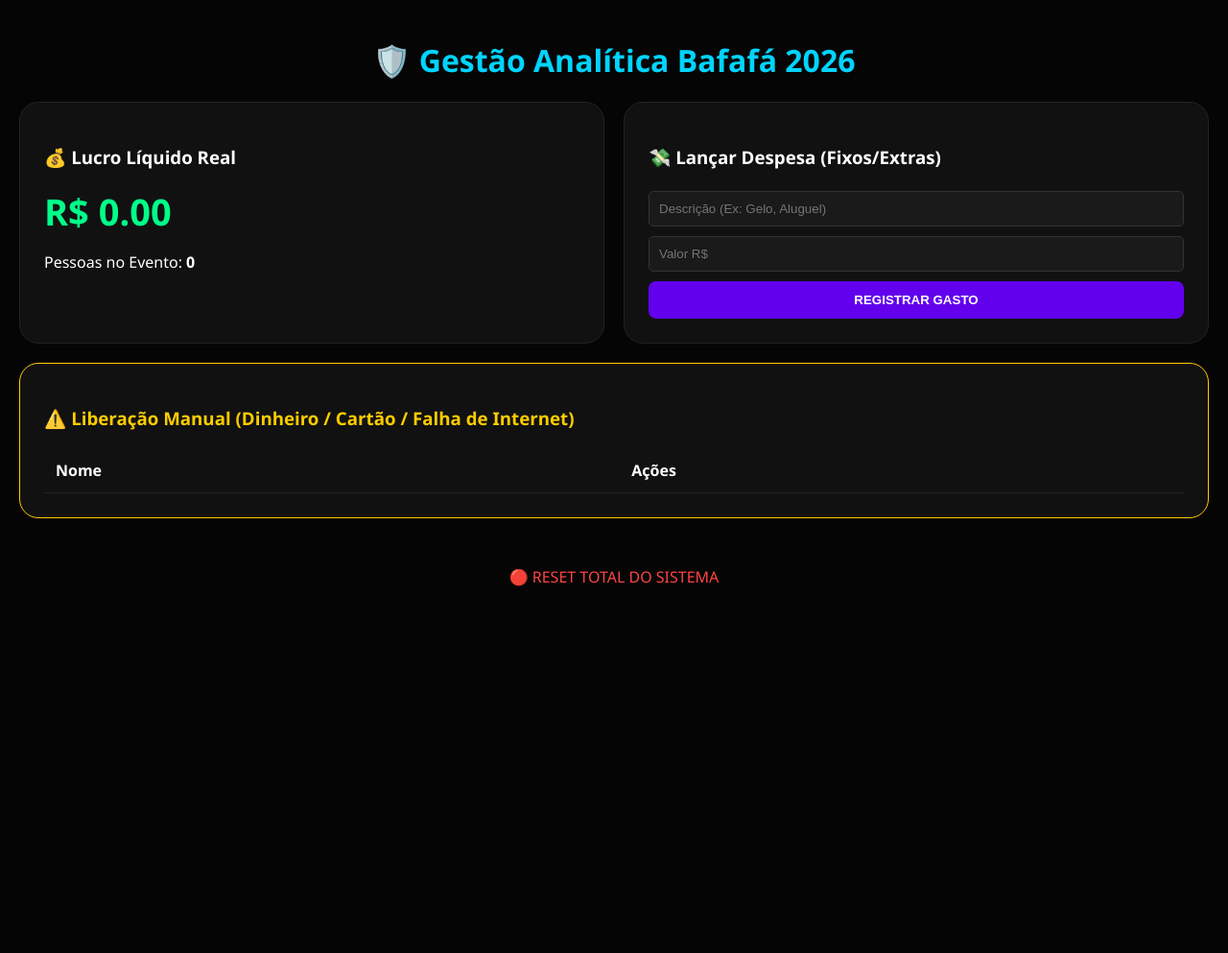
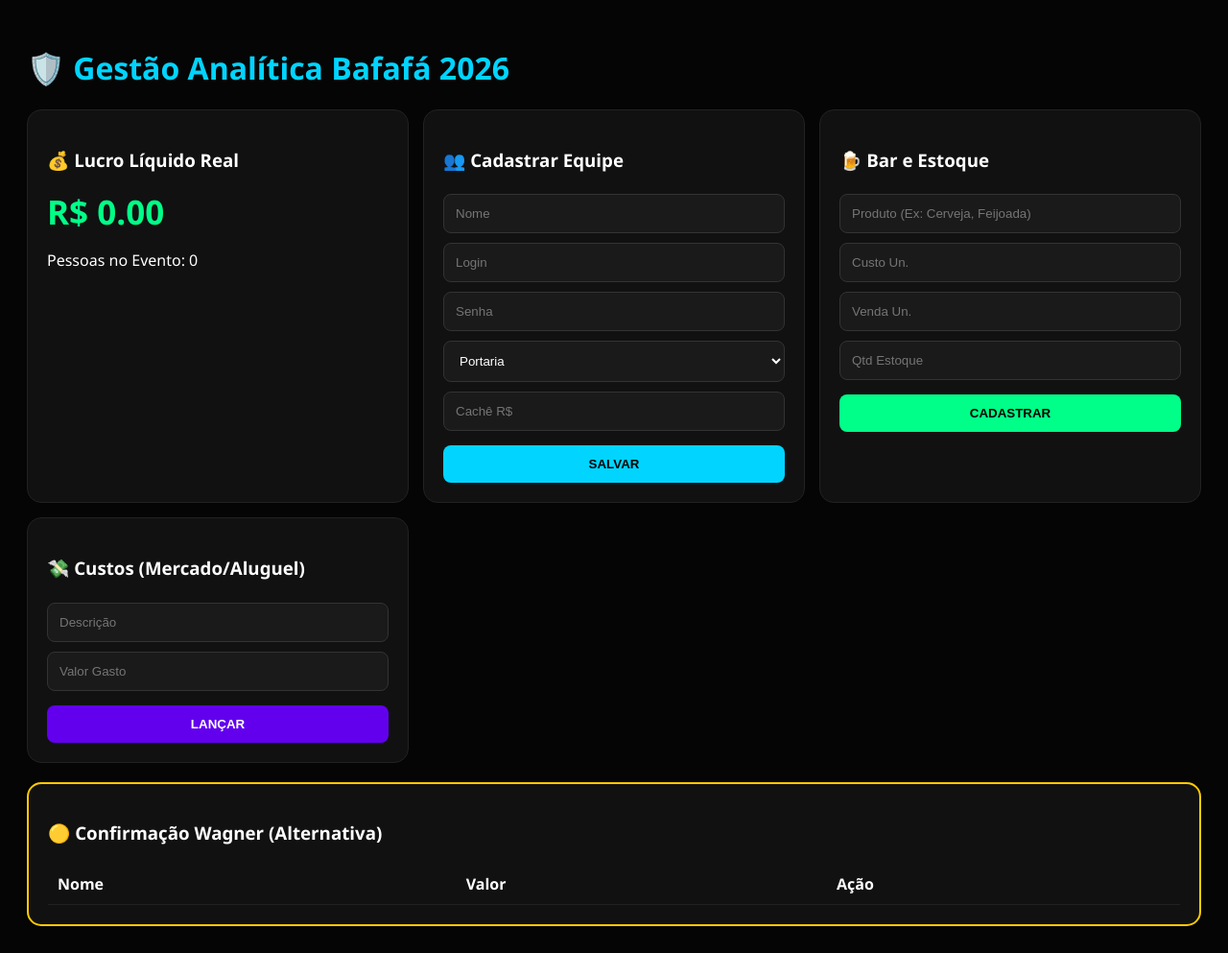
Before and after one commit to wagnerzaparolli15-ai/evento_samba, a Flask app: page /admin_total in a window 1280 px wide. Shown: the whole page at 96% size. Before the commit the page ends 611 px from the top, so only its background shows below. Run offline with Flask 3, Linux system fonts and the light colour scheme; the visitor is signed in with stand-in values (Sample User, id 1); lists and menus that the app fills with data are empty.

Commit message:
Sistema Total Bafafá: Webhook configurado e Fluxos integrados

```diff
--- a/app.py
+++ b/app.py
@@ -5,49 +5,47 @@ from sqlalchemy import func
 
 app = Flask(__name__)
 
-# --- 1. CONFIGURAÇÃO (RENDER & POSTGRES) ---
+# --- CONFIGURAÇÃO ---
 db_url = os.getenv("DATABASE_URL")
 if db_url and db_url.startswith("postgres://"):
     db_url = db_url.replace("postgres://", "postgresql://", 1)
-if db_url and "sslmode" not in db_url:
-    db_url += "?sslmode=require"
-
-app.config['SQLALCHEMY_DATABASE_URI'] = db_url
+app.config['SQLALCHEMY_DATABASE_URI'] = db_url or "sqlite:///bafafa_total.db"
 app.config['SQLALCHEMY_TRACK_MODIFICATIONS'] = False
-app.secret_key = os.getenv("SECRET_KEY", "SISTEMA_BAFAFA_2026_FINAL_MASTER")
+app.secret_key = os.getenv("SECRET_KEY", "BAFAFA_TOTAL_2026")
 
 db = SQLAlchemy(app)
 sdk = mercadopago.SDK(os.getenv("MP_ACCESS_TOKEN"))
 
-# --- 2. MODELOS (ESTRUTURA COMPLETA) ---
+# --- MODELOS (BANCO DE DADOS) ---
 class Equipe(db.Model):
     id = db.Column(db.Integer, primary_key=True)
     nome = db.Column(db.String(100)); usuario = db.Column(db.String(50), unique=True)
-    senha = db.Column(db.String(50)); cargo = db.Column(db.String(30)); cachet = db.Column(db.Float, default=0.0)
+    senha = db.Column(db.String(50)); cargo = db.Column(db.String(30)) # admin, bar, portaria
+    cachet = db.Column(db.Float, default=0.0)
 
 class Cliente(db.Model):
     id = db.Column(db.Integer, primary_key=True); nome = db.Column(db.String(100)); telefone = db.Column(db.String(20))
     pago = db.Column(db.Boolean, default=False); na_casa = db.Column(db.Boolean, default=False)
-    metodo = db.Column(db.String(20), default="pix")
-    payment_id = db.Column(db.String(100)); valor_total = db.Column(db.Float, default=45.0)
-    quem_liberou = db.Column(db.String(50), default=""); hora_entrada = db.Column(db.String(20))
+    metodo = db.Column(db.String(20), default="pix"); payment_id = db.Column(db.String(100))
+    valor_total = db.Column(db.Float, default=45.0); quem_liberou = db.Column(db.String(50)); hora_entrada = db.Column(db.String(20))
 
 class CustoEvento(db.Model):
-    id = db.Column(db.Integer, primary_key=True)
-    descricao = db.Column(db.String(100)); valor = db.Column(db.Float, default=0.0)
+    id = db.Column(db.Integer, primary_key=True); descricao = db.Column(db.String(100)); valor = db.Column(db.Float, default=0.0)
 
 class Produto(db.Model):
     id = db.Column(db.Integer, primary_key=True); nome = db.Column(db.String(100))
     preco_custo = db.Column(db.Float, default=0.0); preco_venda = db.Column(db.Float, default=0.0)
     estoque = db.Column(db.Integer, default=0); vendidos = db.Column(db.Integer, default=0)
 
+class PedidoBar(db.Model):
+    id = db.Column(db.Integer, primary_key=True); cliente_id = db.Column(db.Integer)
+    itens = db.Column(db.Text); valor_total = db.Column(db.Float); pago = db.Column(db.Boolean, default=False)
+    entregue = db.Column(db.Boolean, default=False); qrcode_pedido = db.Column(db.String(100))
+
 with app.app_context():
     db.create_all()
-    if not Equipe.query.filter_by(usuario='wagner').first():
-        db.session.add(Equipe(nome='Wagner Master', usuario='wagner', senha='123', cargo='admin'))
-        db.session.commit()
 
-# --- 3. BIBLIOTECA DE QR CODE LOCAL ---
+# --- AUXILIARES ---
 def gerar_qr_base64(conteudo):
     qr = qrcode.QRCode(version=1, box_size=10, border=2)
     qr.add_data(conteudo)
@@ -57,26 +55,21 @@ def gerar_qr_base64(conteudo):
     img.save(buffered, format="PNG")
     return base64.b64encode(buffered.getvalue()).decode()
 
-# --- 4. ROTA DE RESET (PARA LIMPEZA E ATUALIZAÇÃO DE COLUNAS) ---
-@app.route('/reset-bruto-bafafa')
-def reset_bruto():
-    try:
-        # Deletar dados de forma segura
-        db.session.query(CustoEvento).delete()
-        db.session.query(Produto).delete()
-        db.session.query(Cliente).delete()
-        db.session.query(Equipe).delete()
-        db.session.commit()
-        db.drop_all() # Agora sim, com o banco parado, limpamos a estrutura
-        db.create_all()
-        db.session.add(Equipe(nome='Wagner Master', usuario='wagner', senha='123', cargo='admin'))
-        db.session.commit()
-        return "<h1>✅ SISTEMA RESETADO!</h1><p>Tabelas recriadas. Login 'wagner' restaurado.</p>"
-    except Exception as e:
-        db.session.rollback()
-        return f"<h1>⚠️ Erro no Reset: {e}</h1>"
+# --- WEBHOOK (BAIXA AUTOMÁTICA) ---
+@app.route('/webhook', methods=['POST'])
+def webhook():
+    data = request.get_json()
+    if data and data.get("type") == "payment":
+        payment_id = data["data"]["id"]
+        payment_info = sdk.payment().get(payment_id)
+        if payment_info["response"].get("status") == "approved":
+            c = Cliente.query.filter_by(payment_id=str(payment_id)).first()
+            if c: c.pago = True; db.session.commit()
+            p = PedidoBar.query.filter_by(qrcode_pedido=str(payment_id)).first()
+            if p: p.pago = True; db.session.commit()
+    return "", 200
 
-# --- 5. FLUXO DE VENDAS ---
+# --- ROTAS CLIENTE ---
 @app.route('/')
 def index(): return render_template('index.html')
 
@@ -90,78 +83,56 @@ def reservar():
 def pagamento(id):
     c = Cliente.query.get_or_404(id)
     tipo = request.args.get('tipo', 'pix')
-    valor_f = 45.0 * 1.10 if tipo == 'card' else 45.0
-    try:
-        res = sdk.payment().create({
-            "transaction_amount": float(valor_f), "description": "Ingresso Bafafá",
-            "payment_method_id": tipo, "payer": {"email": "vendas@bafafa.com"}
-        })
-        conteudo = res["response"]["point_of_interaction"]["transaction_data"]["qr_code"] if tipo == 'pix' else res["response"]["init_point"]
-        qr_img = gerar_qr_base64(conteudo)
-        c.payment_id = str(res["response"]["id"]); c.valor_total = valor_f; c.metodo = tipo
-        db.session.commit()
-        return render_template('pagamento.html', c=c, qr_img=qr_img, tipo=tipo)
-    except: return "Erro MP", 500
+    res = sdk.payment().create({
+        "transaction_amount": 45.0, "description": "Bafafá 2026", "payment_method_id": tipo,
+        "notification_url": url_for('webhook', _external=True), "payer": {"email": "vendas@bafafa.com"}
+    })
+    c.payment_id = str(res["response"]["id"]); c.metodo = tipo; db.session.commit()
+    qr_conteudo = res["response"]["point_of_interaction"]["transaction_data"]["qr_code"] if tipo == 'pix' else res["response"]["init_point"]
+    return render_template('pagamento.html', c=c, qr_img=gerar_qr_base64(qr_conteudo), tipo=tipo)
 
 @app.route('/ingresso/<int:id>')
 def ingresso(id):
     c = Cliente.query.get_or_404(id)
-    if not c.pago and c.metodo == "pix":
-        p_res = sdk.payment().get(c.payment_id)
-        if p_res["response"].get("status") == "approved":
-            c.pago = True; db.session.commit()
-    return render_template('obrigado.html', c=c, checkin_url=url_for('validar_entrada', id=c.id, _external=True))
+    if not c.pago: return render_template('templates-feedback.html', c=c)
+    return render_template('obrigado.html', c=c)
 
-# --- 6. GESTÃO E STAFF ---
+# --- ROTAS STAFF / ADMIN ---
 @app.route('/login-staff', methods=['GET', 'POST'])
 def login_staff():
     if request.method == 'POST':
         f = Equipe.query.filter_by(usuario=request.form.get('username'), senha=request.form.get('senha')).first()
         if f:
             session.update({'staff_id': f.id, 'cargo': f.cargo, 'usuario_nome': f.nome})
-            return redirect(url_for('admin_total' if f.cargo == 'admin' else 'portaria'))
+            if f.cargo == 'admin': return redirect(url_for('admin_total'))
+            if f.cargo == 'portaria': return redirect(url_for('portaria'))
+            if f.cargo == 'bar': return redirect(url_for('gestao_bar_staff'))
     return render_template('login_staff.html')
 
-@app.route('/confirmar-manual/<int:id>')
-def confirmar_manual(id):
-    if 'staff_id' not in session: return redirect(url_for('login_staff'))
-    c = Cliente.query.get_or_404(id)
-    c.pago = True; c.metodo = request.args.get('m', 'manual'); db.session.commit()
-    return redirect(url_for('validar_entrada', id=c.id))
-
-@app.route('/validar-entrada/<int:id>')
-def validar_entrada(id):
-    if 'staff_id' not in session: return redirect(url_for('login_staff'))
-    c = Cliente.query.get_or_404(id)
-    if c.pago and not c.na_casa:
-        c.na_casa = True; c.quem_liberou = session['usuario_nome']
-        c.hora_entrada = datetime.datetime.now().strftime("%H:%M"); db.session.commit()
-    return render_template('recepcao.html', c=c)
-
-# --- 7. ADMINISTRAÇÃO TOTAL ---
 @app.route('/admin_total', methods=['GET', 'POST'])
 def admin_total():
     if session.get('cargo') != 'admin': return redirect(url_for('login_staff'))
     if request.method == 'POST':
         if 'add_custo' in request.form:
-            db.session.add(CustoEvento(descricao=request.form.get('d'), valor=float(request.form.get('v') or 0)))
+            db.session.add(CustoEvento(descricao=request.form.get('d'), valor=float(request.form.get('v'))))
         elif 'add_prod' in request.form:
-            db.session.add(Produto(nome=request.form.get('n'), preco_custo=float(request.form.get('c') or 0), preco_venda=float(request.form.get('v') or 0), estoque=int(request.form.get('e') or 0)))
-        elif 'add_equipe' in request.form:
-            db.session.add(Equipe(nome=request.form.get('nome'), usuario=request.form.get('usuario'), senha=request.form.get('senha'), cargo=request.form.get('cargo'), cachet=float(request.form.get('cachet') or 0)))
+            db.session.add(Produto(nome=request.form.get('n'), preco_custo=float(request.form.get('c')), preco_venda=float(request.form.get('v')), estoque=int(request.form.get('e'))))
         db.session.commit()
 
-    prods = Produto.query.all()
-    try:
-        rec_ingressos = db.session.query(func.sum(Cliente.valor_total)).filter(Cliente.pago == True).scalar() or 0
-    except: rec_ingressos = 0
+    fin = {"lucro": (db.session.query(func.sum(Cliente.valor_total)).filter(Cliente.pago==True).scalar() or 0) - (db.session.query(func.sum(CustoEvento.valor)).scalar() or 0),
+           "na_casa": Cliente.query.filter_by(na_casa=True).count(),
+           "pendentes": Cliente.query.filter_by(pago=False).all()}
+    return render_template('admin_total.html', fin=fin, produtos=Produto.query.all())
 
-    rec_bar = sum([p.preco_venda * p.vendidos for p in prods])
-    custo_total = (db.session.query(func.sum(CustoEvento.valor)).scalar() or 0) + (db.session.query(func.sum(Equipe.cachet)).scalar() or 0)
+@app.route('/validar-entrada/<int:id>')
+def validar_entrada(id):
+    c = Cliente.query.get_or_404(id)
+    c.na_casa = True; c.hora_entrada = datetime.datetime.now().strftime("%H:%M"); db.session.commit()
+    return render_template('recepcao.html', c=c)
 
-    fin = {"lucro": (rec_ingressos + rec_bar) - custo_total, "na_casa": Cliente.query.filter_by(na_casa=True).count(), "pendentes": Cliente.query.filter_by(pago=False).all()}
-    return render_template('admin_total.html', fin=fin, produtos=prods, equipe=Equipe.query.all(), custos=CustoEvento.query.all())
+@app.route('/bar-digital/<int:id>')
+def bar_digital(id):
+    return render_template('bar.html', c=Cliente.query.get_or_404(id), produtos=Produto.query.all())
 
 if __name__ == '__main__':
-    port = int(os.environ.get("PORT", 10000))
-    app.run(host='0.0.0.0', port=port)
+    app.run(host='0.0.0.0', port=int(os.environ.get("PORT", 10000)))
--- a/templates/admin_total.html
+++ b/templates/admin_total.html
@@ -1,62 +1,83 @@
 <!DOCTYPE html>
 <html lang="pt-br">
 <head>
-    <meta charset="UTF-8">
-    <meta name="viewport" content="width=device-width, initial-scale=1.0">
+    <meta charset="UTF-8"><meta name="viewport" content="width=device-width, initial-scale=1.0">
     <title>Master Admin - Bafafá</title>
     <style>
-        body { font-family: 'Segoe UI', sans-serif; background: #050505; color: #fff; margin: 0; padding: 20px; }
-        .grid { display: grid; grid-template-columns: repeat(auto-fit, minmax(300px, 1fr)); gap: 20px; }
-        .card { background: #111; padding: 25px; border-radius: 20px; border: 1px solid #222; }
-        .lucro { font-size: 38px; color: #00ff88; font-weight: bold; }
-        table { width: 100%; border-collapse: collapse; margin-top: 15px; }
-        th, td { padding: 12px; border-bottom: 1px solid #222; text-align: left; }
-        .btn { padding: 12px; border: none; border-radius: 8px; cursor: pointer; font-weight: bold; width: 100%; margin-top: 5px; }
-        .btn-manual { background: #ffcc00; color: #000; text-decoration: none; display: inline-block; text-align: center; }
-        input { width: 100%; padding: 10px; margin: 5px 0; background: #1a1a1a; border: 1px solid #333; color: #fff; border-radius: 5px; box-sizing: border-box; }
+        body { font-family: 'Segoe UI', sans-serif; background: #050505; color: #fff; padding: 20px; }
+        .grid { display: grid; grid-template-columns: repeat(auto-fit, minmax(320px, 1fr)); gap: 15px; }
+        .card { background: #111; padding: 20px; border-radius: 15px; border: 1px solid #222; }
+        .lucro { font-size: 35px; color: #00ff88; font-weight: bold; }
+        .btn { padding: 12px; border: none; border-radius: 8px; cursor: pointer; font-weight: bold; width: 100%; margin-top: 10px; }
+        input, select { width: 100%; padding: 12px; margin: 5px 0; background: #1a1a1a; border: 1px solid #333; color: #fff; border-radius: 8px; box-sizing: border-box; }
+        table { width: 100%; margin-top: 20px; border-collapse: collapse; }
+        th, td { padding: 10px; border-bottom: 1px solid #222; text-align: left; }
     </style>
 </head>
 <body>
-    <h1 style="text-align: center; color: #00d4ff;">🛡️ Gestão Analítica Bafafá 2026</h1>
+    <h1 style="color:#00d4ff;">🛡️ Gestão Analítica Bafafá 2026</h1>
 
     <div class="grid">
         <div class="card">
             <h3>💰 Lucro Líquido Real</h3>
             <div class="lucro">R$ {{ "%.2f"|format(fin.lucro) }}</div>
-            <p>Pessoas no Evento: <strong>{{ fin.na_casa }}</strong></p>
+            <p>Pessoas no Evento: {{ fin.na_casa }}</p>
         </div>
 
         <div class="card">
-            <h3>💸 Lançar Despesa (Fixos/Extras)</h3>
+            <h3>👥 Cadastrar Equipe</h3>
+            <form method="POST">
+                <input type="hidden" name="add_func" value="1">
+                <input type="text" name="n" placeholder="Nome" required>
+                <input type="text" name="u" placeholder="Login" required>
+                <input type="password" name="s" placeholder="Senha" required>
+                <select name="c">
+                    <option value="portaria">Portaria</option>
+                    <option value="bar">Bar</option>
+                    <option value="admin">Administrador</option>
+                </select>
+                <input type="number" name="v" placeholder="Cachê R$" step="0.01">
+                <button type="submit" class="btn" style="background:#00d4ff; color:#000;">SALVAR</button>
+            </form>
+        </div>
+
+        <div class="card">
+            <h3>🍺 Bar e Estoque</h3>
+            <form method="POST">
+                <input type="hidden" name="add_prod" value="1">
+                <input type="text" name="n" placeholder="Produto (Ex: Cerveja, Feijoada)" required>
+                <input type="number" name="c" placeholder="Custo Un." step="0.01">
+                <input type="number" name="v" placeholder="Venda Un." step="0.01">
+                <input type="number" name="e" placeholder="Qtd Estoque">
+                <button type="submit" class="btn" style="background:#00ff88; color:#000;">CADASTRAR</button>
+            </form>
+        </div>
+
+        <div class="card">
+            <h3>💸 Custos (Mercado/Aluguel)</h3>
             <form method="POST">
                 <input type="hidden" name="add_custo" value="1">
-                <input type="text" name="d" placeholder="Descrição (Ex: Gelo, Aluguel)" required>
-                <input type="number" name="v" placeholder="Valor R$" step="0.01" required>
-                <button type="submit" class="btn" style="background:#6200ee; color:#fff;">REGISTRAR GASTO</button>
+                <input type="text" name="d" placeholder="Descrição" required>
+                <input type="number" name="v" placeholder="Valor Gasto" step="0.01" required>
+                <button type="submit" class="btn" style="background:#6200ee; color:#fff;">LANÇAR</button>
             </form>
         </div>
     </div>
 
-    <div class="card" style="margin-top: 20px; border-color: #ffcc00;">
-        <h3 style="color: #ffcc00;">⚠️ Liberação Manual (Dinheiro / Cartão / Falha de Internet)</h3>
+    <div class="card" style="margin-top:20px; border: 2px solid #ffcc00;">
+        <h3>🟡 Confirmação Wagner (Alternativa)</h3>
         <table>
-            <thead><tr><th>Nome</th><th>Ações</th></tr></thead>
+            <thead><tr><th>Nome</th><th>Valor</th><th>Ação</th></tr></thead>
             <tbody>
                 {% for c in fin.pendentes %}
                 <tr>
                     <td>{{ c.nome }}</td>
-                    <td>
-                        <a href="/confirmar-manual/{{ c.id }}?m=dinheiro" class="btn-manual" style="padding: 5px 10px; border-radius: 5px;"> DINHEIRO </a>
-                        <a href="/confirmar-manual/{{ c.id }}?m=cartao_manual" class="btn-manual" style="background:#00d4ff; padding: 5px 10px; border-radius: 5px;"> CARTÃO </a>
-                    </td>
+                    <td>R$ {{ c.valor_total }}</td>
+                    <td><a href="/confirmar-manual-admin/{{ c.id }}" class="btn" style="background:#28a745; padding:5px 10px; width:auto;">CONFIRMAR PIX</a></td>
                 </tr>
                 {% endfor %}
             </tbody>
         </table>
     </div>
-
-    <div style="margin-top: 50px; text-align: center;">
-        <a href="/reset-total-bafafa-2026" onclick="return confirm('Deseja zerar o sistema para o próximo evento?')" style="color: #ff4444; text-decoration: none;">🔴 RESET TOTAL DO SISTEMA</a>
-    </div>
 </body>
 </html>
```
